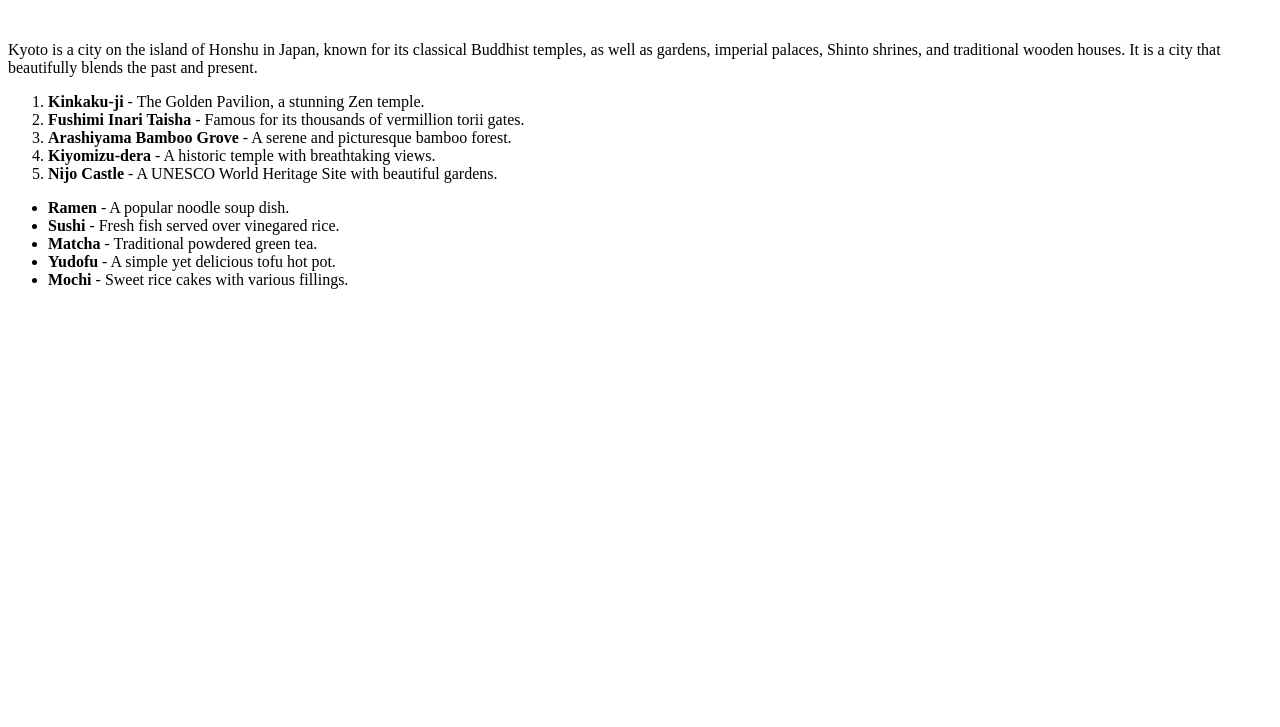
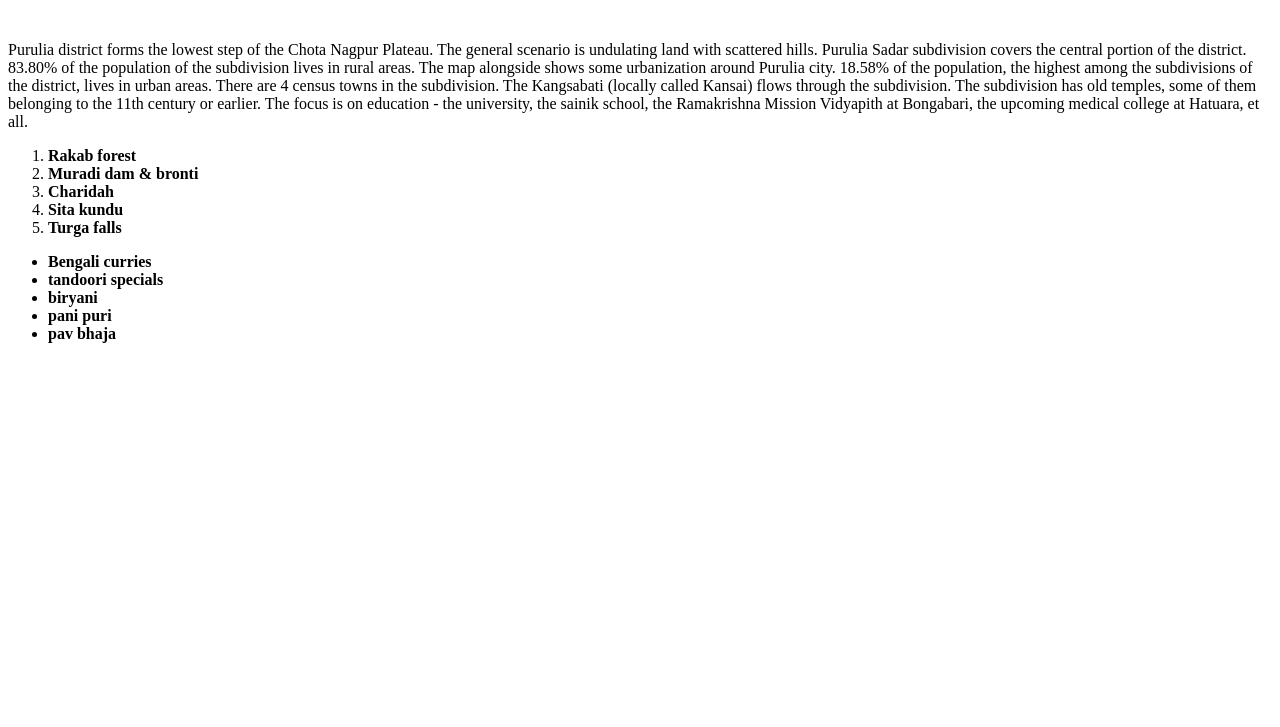
Before and after one commit to acciojob/favorite-holiday-subir211, a website: page main.html in a window 1280 px wide. Shown: the part 73-800 px from the top of the page. Drawn offline with Linux system fonts and the light colour scheme.

Commit message:
created a submission

```diff
--- a/main.html
+++ b/main.html
@@ -1,32 +1,35 @@
 <!DOCTYPE html>
-<html lang="en">
+
+<html>
+
 <head>
-    <meta charset="UTF-8">
-    <meta name="viewport" content="width=device-width, initial-scale=1.0">
-    <title>My Favorite Holiday Destination</title>
-    <link rel="stylesheet" href="styles.css">
+	<link rel="stylesheet" href="styles.css">
 </head>
+
 <body>
-    <h1>My Favorite Holiday Destination: Kyoto, Japan</h1>
-    <br>
-    <p>Kyoto is a city on the island of Honshu in Japan, known for its classical Buddhist temples, as well as gardens, imperial palaces, Shinto shrines, and traditional wooden houses. It is a city that beautifully blends the past and present.</p>
+<h1>my holiday destination purulia,westbengal</h1>
+	<br>
+	<p>Purulia district forms the lowest step of the Chota Nagpur Plateau. The general scenario is undulating land with scattered hills. Purulia Sadar subdivision covers the central portion of the district. 83.80% of the population of the subdivision lives in rural areas. The map alongside shows some urbanization around Purulia city. 18.58% of the population, the highest among the subdivisions of the district, lives in urban areas. There are 4 census towns in the subdivision. The Kangsabati (locally called Kansai) flows through the subdivision. The subdivision has old temples, some of them belonging to the 11th century or earlier. The focus is on education - the university, the sainik school, the Ramakrishna Mission Vidyapith at Bongabari, the upcoming medical college at Hatuara, et all.</p>
+	<ol>
+		<li><b>Rakab forest</b></li>
+		<li><b>Muradi dam & bronti</b></li>
+		<li><b>Charidah</b></li>
+		<li><b>Sita kundu</b></li>
+		<li><b>Turga falls</b></li>
+	</ol>
+	<ul>
+		<li><strong>Bengali curries</strong></li>
+		<li><strong>tandoori specials</strong></li>
+		<li><strong>biryani</strong></li>
+		<li><strong>pani puri</strong></li>
+		<li><strong>pav bhaja</strong></li>
+	</ul>
 
-    <ol>
-        <li><strong>Kinkaku-ji</strong> - The Golden Pavilion, a stunning Zen temple.</li>
-        <li><strong>Fushimi Inari Taisha</strong> - Famous for its thousands of vermillion torii gates.</li>
-        <li><strong>Arashiyama Bamboo Grove</strong> - A serene and picturesque bamboo forest.</li>
-        <li><strong>Kiyomizu-dera</strong> - A historic temple with breathtaking views.</li>
-        <li><strong>Nijo Castle</strong> - A UNESCO World Heritage Site with beautiful gardens.</li>
-    </ol>
 
-    <ul>
-        <li><strong>Ramen</strong> - A popular noodle soup dish.</li>
-        <li><strong>Sushi</strong> - Fresh fish served over vinegared rice.</li>
-        <li><strong>Matcha</strong> - Traditional powdered green tea.</li>
-        <li><strong>Yudofu</strong> - A simple yet delicious tofu hot pot.</li>
-        <li><strong>Mochi</strong> - Sweet rice cakes with various fillings.</li>
-    </ul>
+	<!-- the entire body must be written by student -->
+    <script type="text/javascript" src="./script.js">
+</script>
 
-    <script type="text/javascript" src="./script.js"></script>
 </body>
-</html
+
+</html>
```
